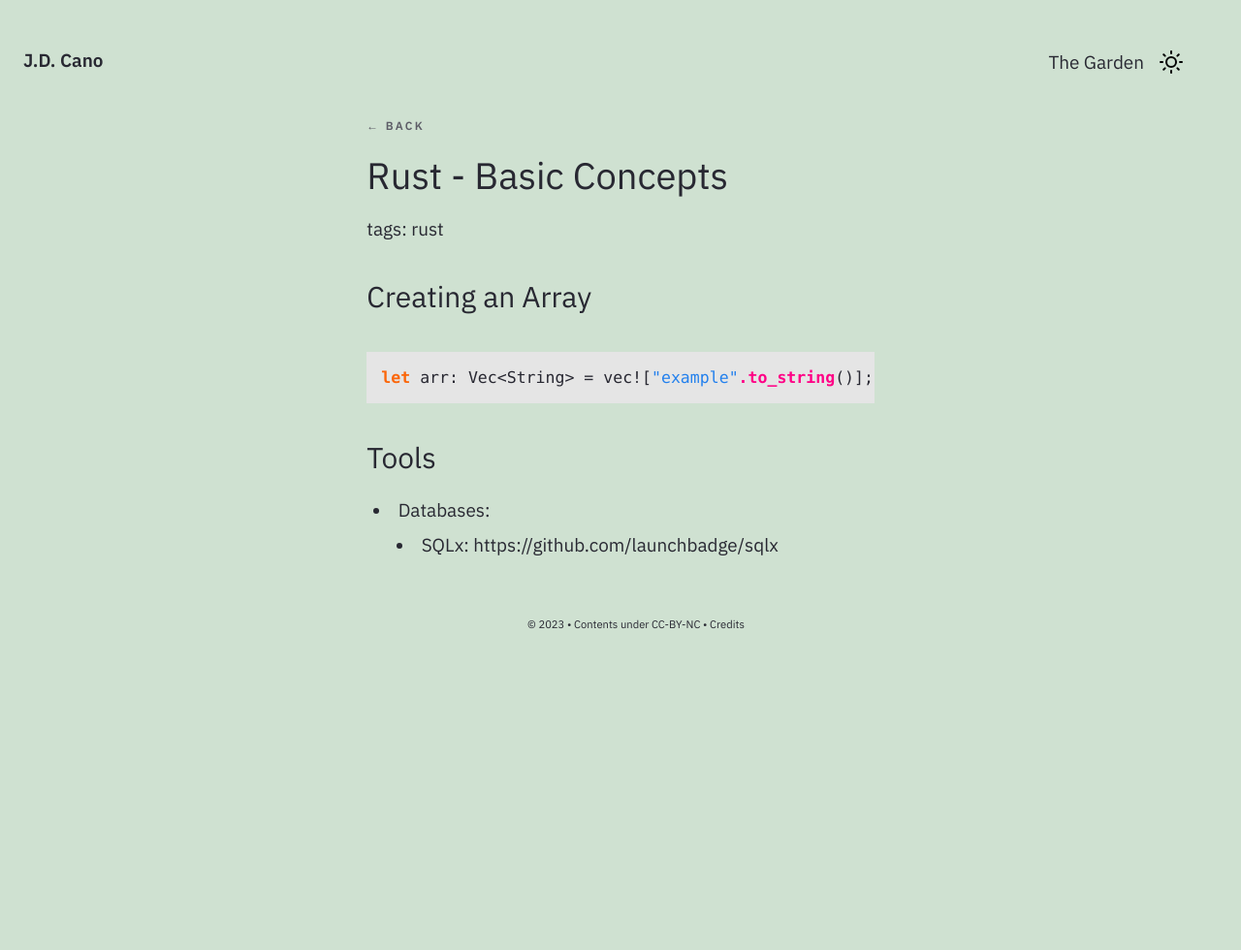
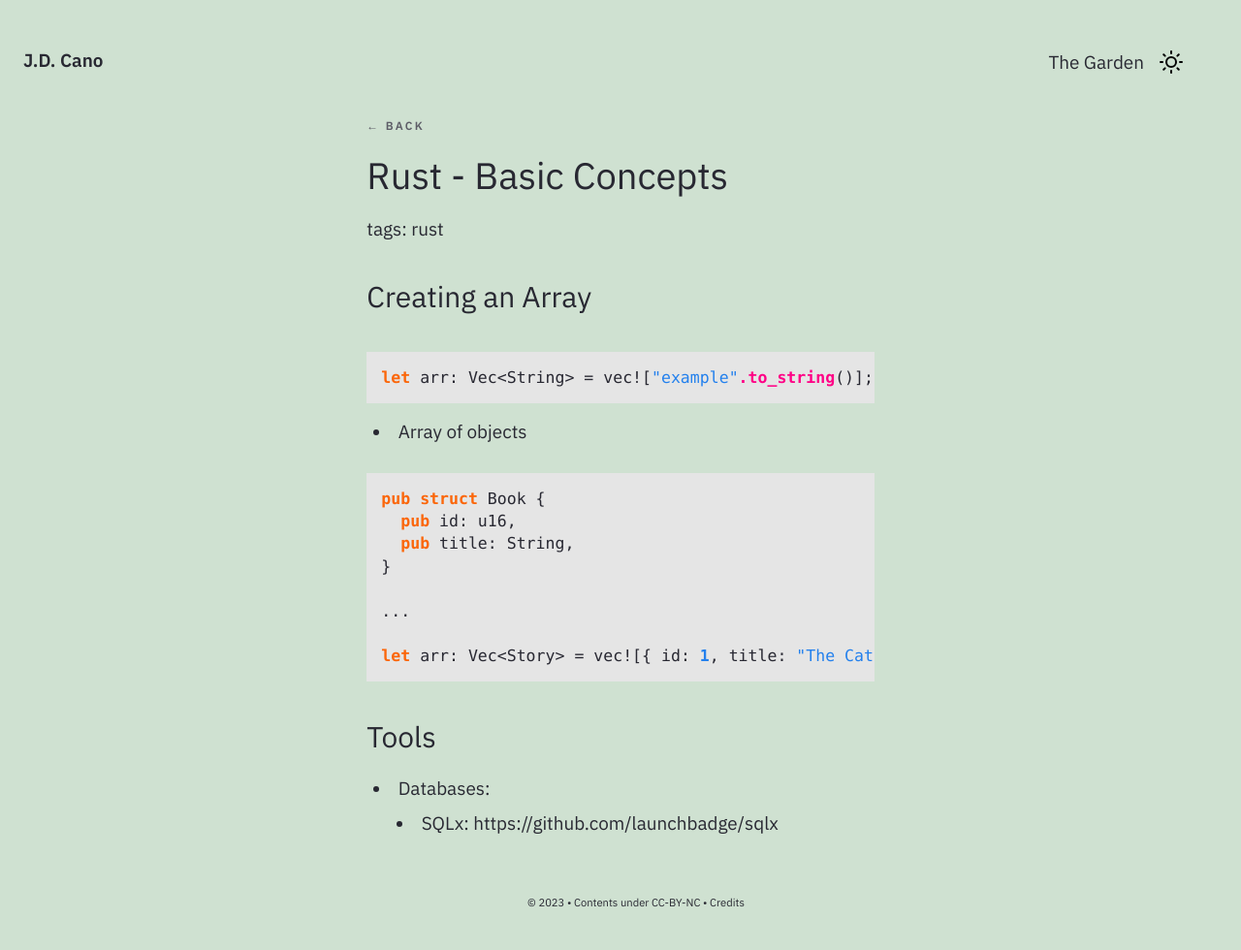
Before and after one commit to Gorzas/gorzas.github.io, a Jekyll site: the page built from _notes/Public/tech/rust - Basic concepts.md, in a window 1280 px wide. Shown: the whole page at 97% size. Built offline with Jekyll 4.4.1, drawn with Linux system fonts in a browser that asks for light colours; before the commit the page ends 900 px from its top, so only the background shows below that.

Commit message:
Update rust - Basic concepts.md

````diff
--- a/_notes/Public/tech/rust - Basic concepts.md
+++ b/_notes/Public/tech/rust - Basic concepts.md
@@ -13,6 +13,18 @@ growth: seedlings
 ```rust
 let arr: Vec<String> = vec!["example".to_string()];
 ```
+- Array of objects
+
+```rust
+pub struct Book {
+  pub id: u16,
+  pub title: String,
+}
+
+...
+
+let arr: Vec<Story> = vec![{ id: 1, title: "The Catcher in the Rye" }]
+```
 
 ### Tools
 
````
